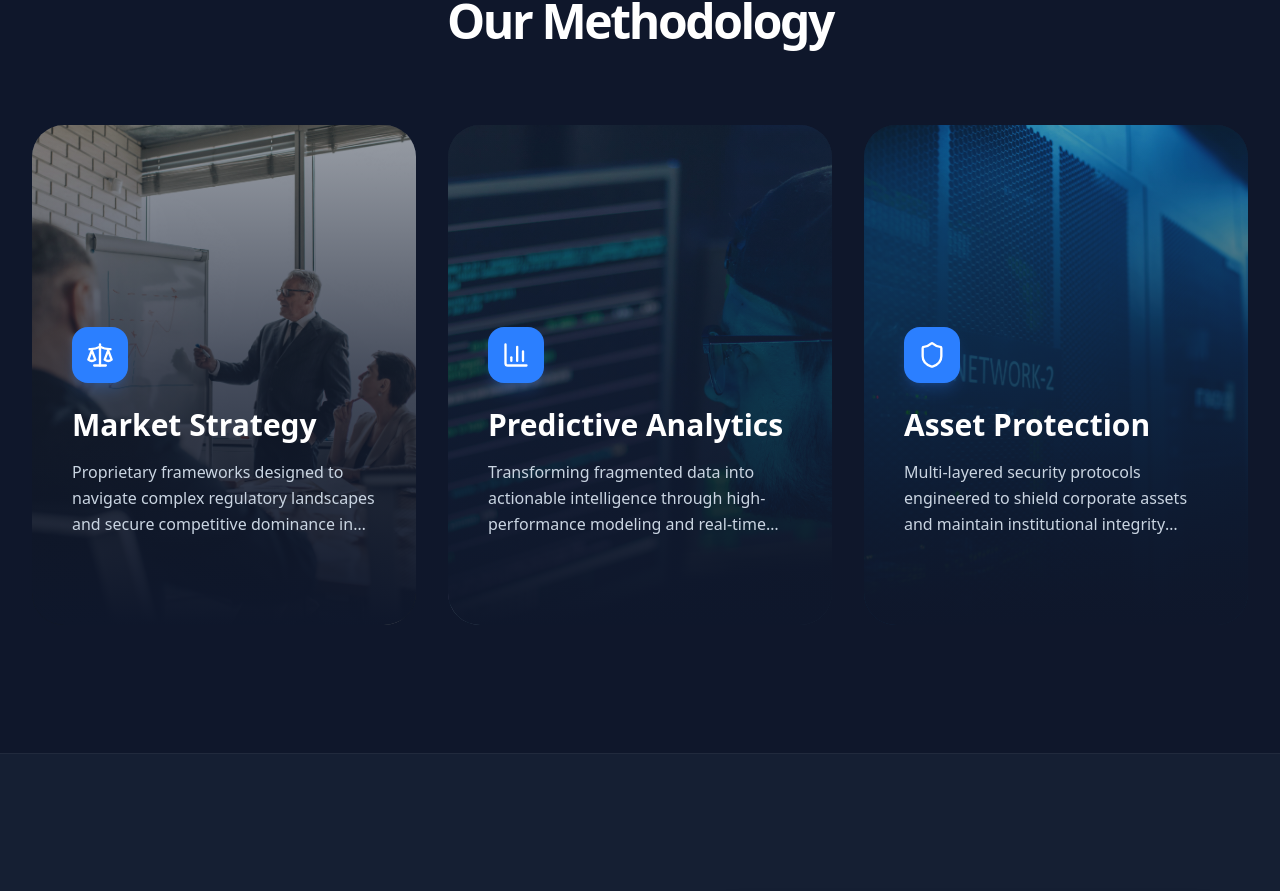
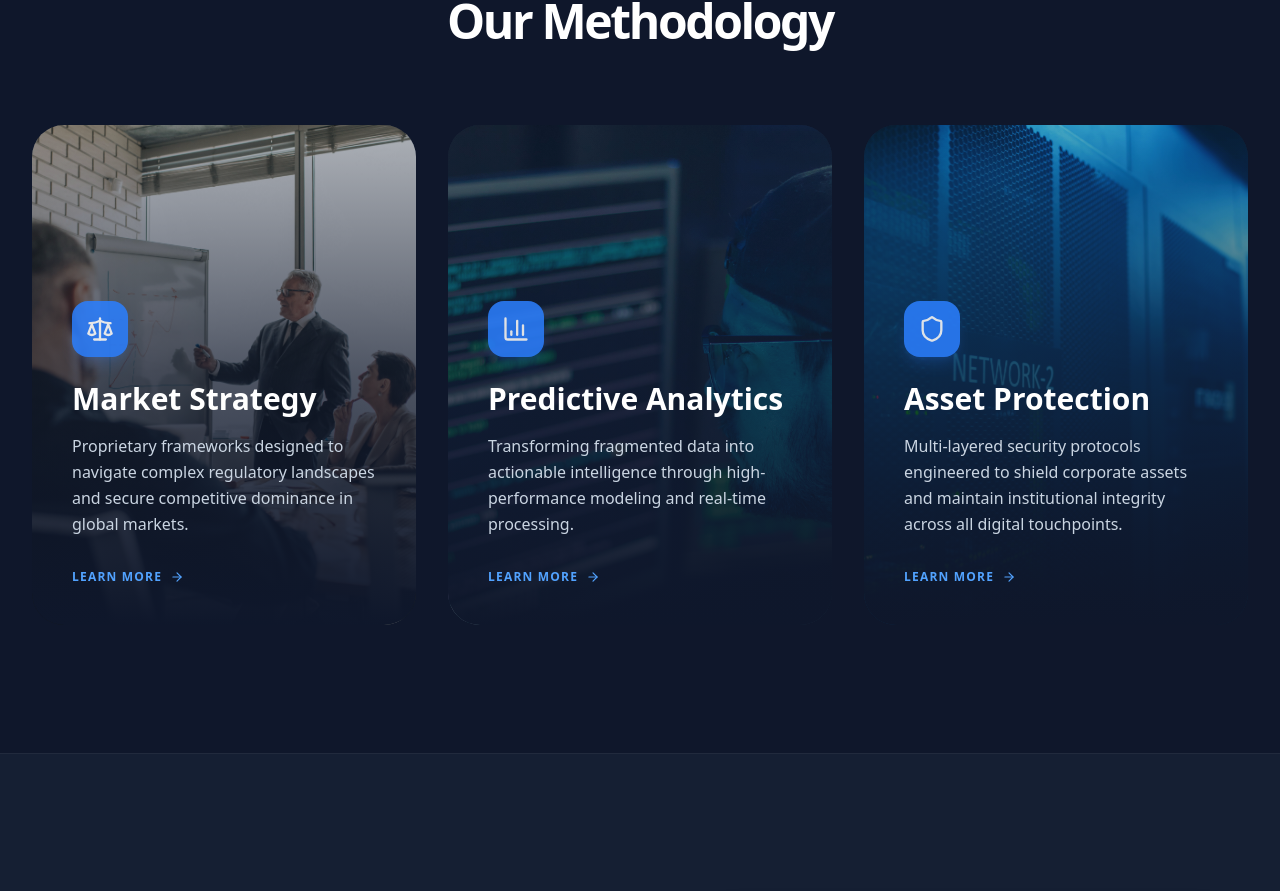
Before and after one commit to MarmorSlab/PortfolioWebsite, a Next.js app: page /en/projects/business in a window 1280 px wide. Shown: the part 955-1846 px from the top of the page. Built offline with nearby package versions, Linux system fonts and the light colour scheme.

Commit message:
Fixed animations again

```diff
--- a/app/[locale]/projects/business/page.tsx
+++ b/app/[locale]/projects/business/page.tsx
@@ -91,24 +91,24 @@ export default async function BusinessDemo({
                         { id: 'analytics', icon: <BarChart3 size={24} className="md:w-7 md:h-7" />, img: '/images/service-analytics.jpg' },
                         { id: 'security', icon: <Shield size={24} className="md:w-7 md:h-7" />, img: '/images/service-security.jpg' }
                     ].map((service, idx) => (
-                        <div key={service.id} className="group relative h-[400px] md:h-[500px] rounded-[1.5rem] md:rounded-[2rem] overflow-hidden bg-slate-800 active:scale-[0.98] transition-transform cursor-pointer animate-[fadeInUp_0.8s_ease-out] opacity-0" style={{ animationDelay: `${idx * 0.15}s`, animationFillMode: 'forwards' }}>
+                        <div key={service.id} className="group relative h-[400px] md:h-[500px] rounded-[1.5rem] md:rounded-[2rem] overflow-hidden bg-slate-800 transition-transform cursor-pointer animate-[fadeInUp_0.8s_ease-out] opacity-0" style={{ animationDelay: `${idx * 0.15}s`, animationFillMode: 'forwards' }}>
                             {/* Service Background Image */}
                             <Image
                                 src={service.img}
                                 alt={t(`services.${service.id}.name`)}
                                 fill
-                                className="object-cover opacity-60 group-hover:opacity-100 group-active:opacity-100 group-hover:scale-105 group-active:scale-105 transition-all duration-700"
+                                className="object-cover opacity-70 transition-all duration-700"
                             />
                             {/* Content Overlay */}
                             <div className="absolute inset-0 bg-gradient-to-t from-slate-900 via-slate-900/60 to-transparent p-10 flex flex-col justify-end">
-                                <div className="w-14 h-14 bg-blue-500 text-white rounded-2xl flex items-center justify-center mb-6 shadow-lg shadow-blue-500/20">
+                                <div className="w-14 h-14 bg-blue-500 text-white rounded-2xl flex items-center justify-center mb-6 shadow-lg shadow-blue-500/20 animate-[pulse_3s_ease-in-out_infinite]">
                                     {service.icon}
                                 </div>
                                 <h3 className="text-3xl font-bold text-white mb-4">{t(`services.${service.id}.name`)}</h3>
-                                <p className="text-slate-300 leading-relaxed text-base line-clamp-3 group-hover:line-clamp-none group-active:line-clamp-none transition-all">
+                                <p className="text-slate-300 leading-relaxed text-base">
                                     {t(`services.${service.id}.desc`)}
                                 </p>
-                                <div className="mt-8 opacity-0 group-hover:opacity-100 group-active:opacity-100 transition-opacity flex items-center gap-2 text-blue-400 font-bold uppercase tracking-widest text-xs">
+                                <div className="mt-8 flex items-center gap-2 text-blue-400 font-bold uppercase tracking-widest text-xs">
                                     {t('services.learnMore')} <ArrowRight size={14} />
                                 </div>
                             </div>
--- a/app/[locale]/projects/small-business/page.tsx
+++ b/app/[locale]/projects/small-business/page.tsx
@@ -81,13 +81,13 @@ export default async function SmallBusinessDemo({
             <section className="py-20 md:py-32 px-4 md:px-6 max-w-7xl mx-auto">
                 <div className="grid md:grid-cols-3 gap-8 md:gap-12">
                     {['design', 'maintenance', 'hardscape'].map((service, idx) => (
-                        <div key={service} className="space-y-4 md:space-y-6 group cursor-pointer active:scale-[0.98] transition-transform animate-[fadeInUp_0.8s_ease-out] opacity-0" style={{ animationDelay: `${idx * 0.15}s`, animationFillMode: 'forwards' }}>
+                        <div key={service} className="space-y-4 md:space-y-6 group cursor-pointer transition-transform animate-[fadeInUp_0.8s_ease-out] opacity-0" style={{ animationDelay: `${idx * 0.15}s`, animationFillMode: 'forwards' }}>
                             <div className="relative h-64 md:h-80 rounded-[2rem] md:rounded-[2.5rem] overflow-hidden border border-white/5">
                                 <Image
                                     src={`/images/service-${service}.jpg`}
                                     alt={service}
                                     fill
-                                    className="object-cover opacity-60 group-hover:opacity-100 group-active:opacity-100 group-hover:scale-105 group-active:scale-105 transition-all duration-700"
+                                    className="object-cover opacity-70 transition-all duration-700"
                                 />
                                 <div className="absolute inset-0 bg-gradient-to-t from-[#0f110f] to-transparent" />
                             </div>
@@ -95,7 +95,7 @@ export default async function SmallBusinessDemo({
                             <p className="text-stone-500 leading-relaxed text-sm">{t(`services.${service}.desc`)}</p>
                             <div className="flex flex-wrap gap-2 pt-2">
                                 {t.raw(`services.${service}.features`).map((f: string) => (
-                                    <span key={f} className="text-[9px] font-black text-emerald-500 uppercase tracking-widest bg-emerald-500/5 px-3 py-1 rounded-full border border-emerald-500/10">
+                                    <span key={f} className="text-[9px] font-black text-emerald-500 uppercase tracking-widest bg-emerald-500/5 px-3 py-1 rounded-full border border-emerald-500/10 animate-[pulse_4s_ease-in-out_infinite]" style={{ animationDelay: `${Math.random() * 2}s` }}>
                                         {f}
                                     </span>
                                 ))}
```
